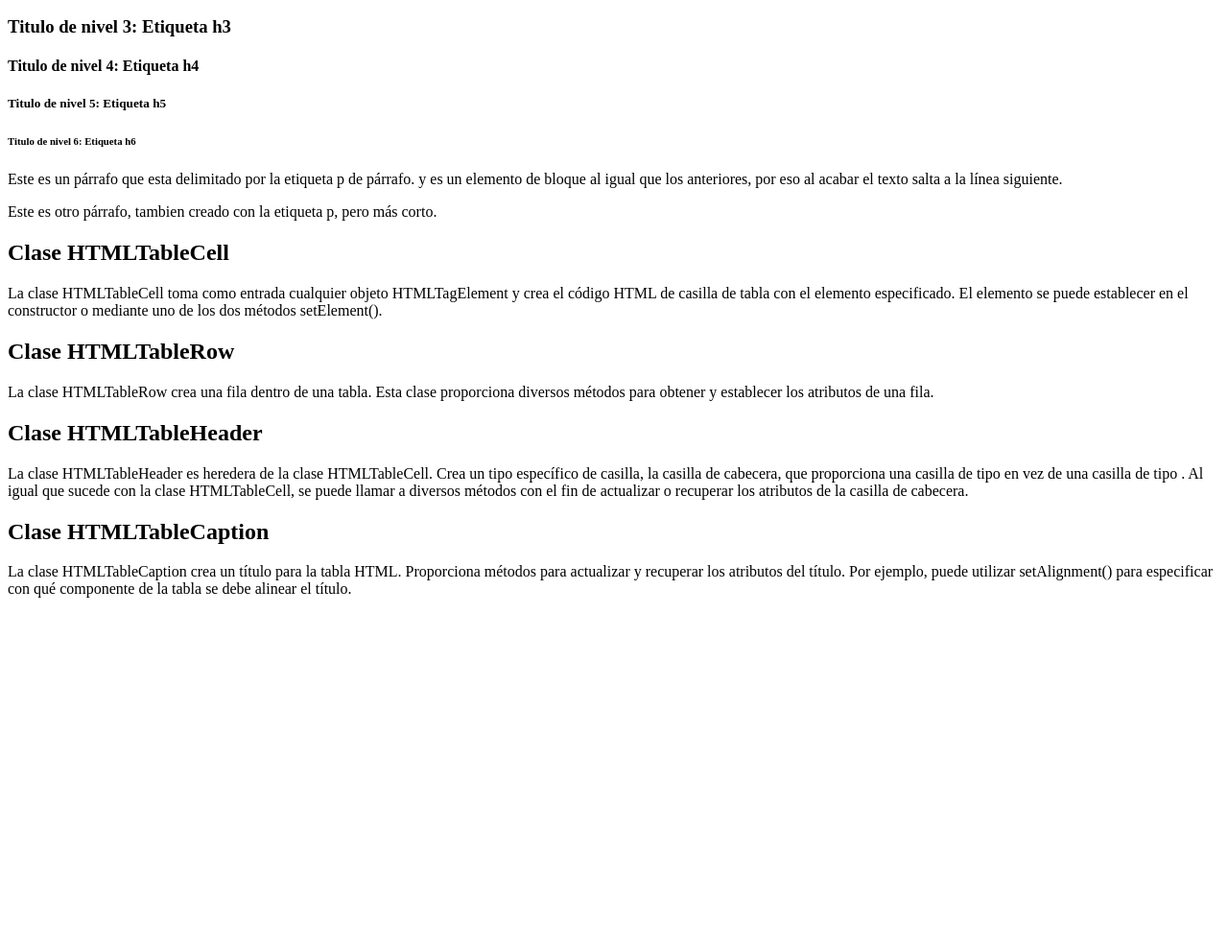
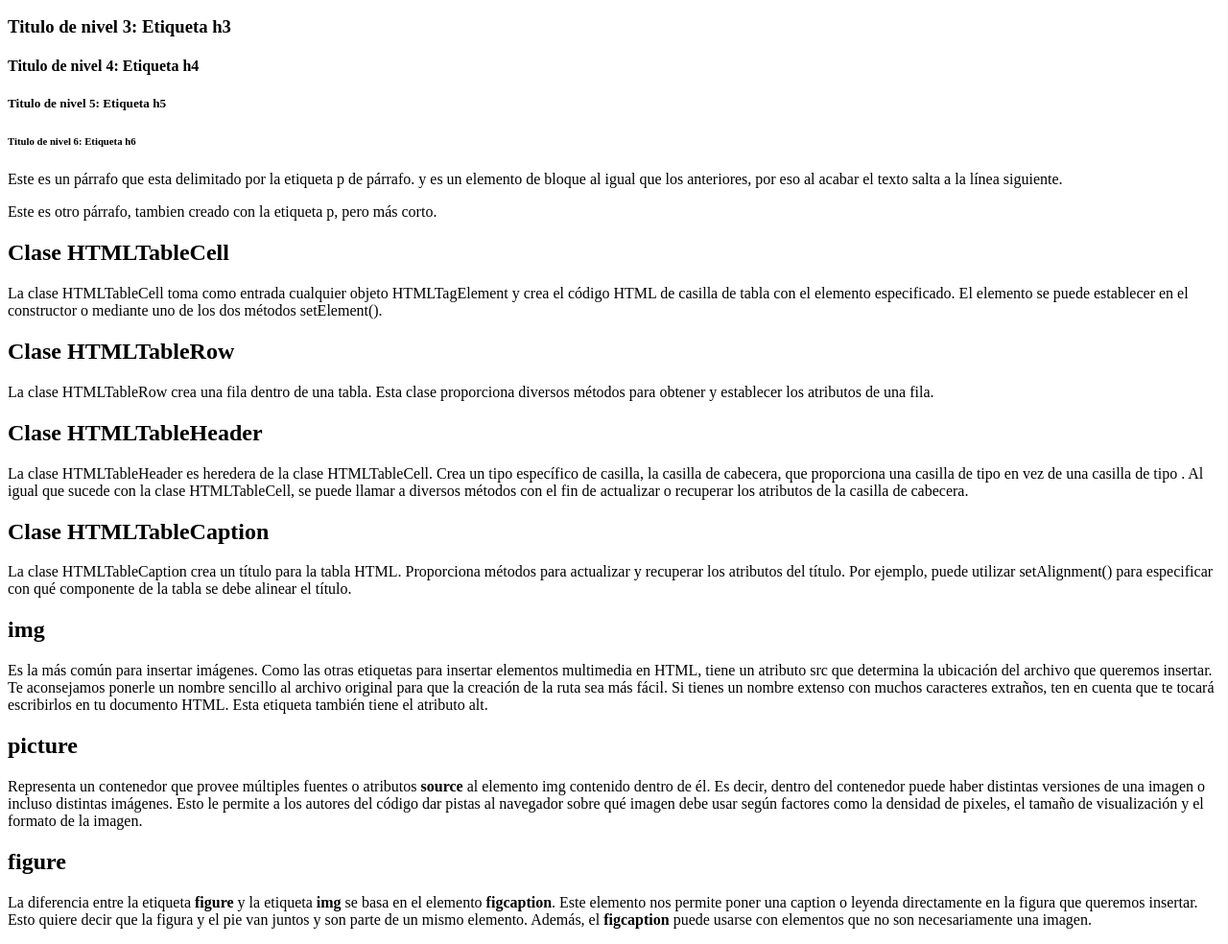
Before and after one commit to MiguelFernandoVasquezMonsalveCampus/HTML-inicio, a plain HTML site: page index.html in a window 1280 px wide. Shown: the part 110-1094 px from the top of the page at 96% size. Before the commit the page ends 800 px from the top, so only its background shows below. Drawn offline with Linux system fonts and the light colour scheme.

Commit message:
tipos de etiquetas multimedia

```diff
--- a/index.html
+++ b/index.html
@@ -46,5 +46,22 @@
 
     <p>La clase HTMLTableCaption crea un título para la tabla HTML. Proporciona métodos para actualizar y recuperar los atributos del título. Por ejemplo, puede utilizar setAlignment() para especificar con qué componente de la tabla se debe alinear el título.
     </p>
+
+    <!--  tipos de etiquetas multimedia  -->
+
+    <h2> img </h2>
+
+    <p> Es la más común para insertar imágenes. Como las otras etiquetas para insertar elementos multimedia en HTML, tiene un atributo src que determina la ubicación del archivo que queremos insertar. Te aconsejamos ponerle un nombre sencillo al archivo original para que la creación de la ruta sea más fácil. Si tienes un nombre extenso con muchos caracteres extraños, ten en cuenta que te tocará escribirlos en tu documento HTML. Esta etiqueta también tiene el atributo alt. </p>
+
+    <h2>picture</h2>
+
+    <p> Representa un contenedor que provee múltiples fuentes o atributos <strong>source</strong> al elemento img contenido dentro de él. Es decir, dentro del contenedor puede haber distintas versiones de una imagen o incluso distintas imágenes. Esto le permite a los autores del código dar pistas al navegador sobre qué imagen debe usar según factores como la densidad de pixeles, el tamaño de visualización y el formato de la imagen. </p>
+
+    <h2>figure</h2>
+
+    <p> La diferencia entre la etiqueta <strong>figure</strong>  y la etiqueta <strong>img</strong> se basa en el elemento <strong>figcaption</strong>. Este elemento nos permite poner una caption o leyenda directamente en la figura que queremos insertar. Esto quiere decir que la figura y el pie van juntos y son parte de un mismo elemento. Además, el <strong>figcaption</strong> puede usarse con elementos que no son necesariamente una imagen. </p>
+
+
+
 </body>
 </html>
```
